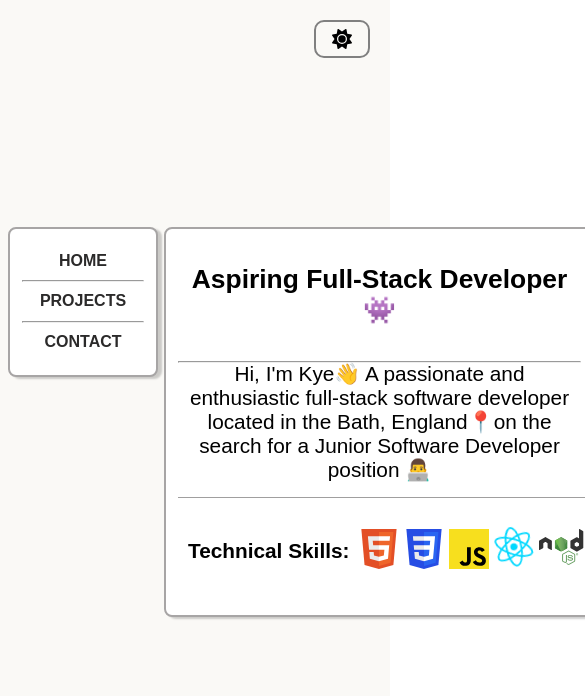
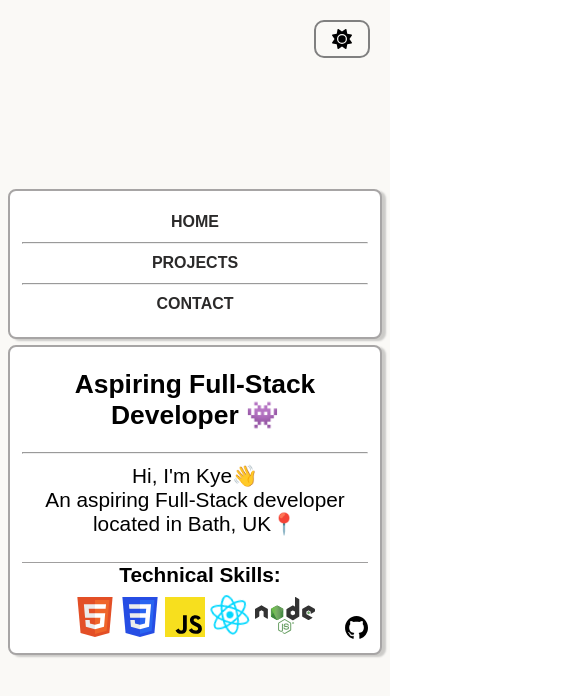
Before and after one commit to yee0802/portfolio-page, a React (Vite) app: page / in a window 390 px wide. Shown: the top 696 px of the page, 585 px wide, since content can reach past the window. Built offline with nearby package versions, Linux system fonts and the light colour scheme.

Commit message:
add basic responsiveness

```diff
--- a/src/App.css
+++ b/src/App.css
@@ -35,3 +35,9 @@ main > article {
   padding: 0.75rem;
   box-shadow: 4px 2px 2px #00000030;
 }
+
+@media screen and (max-width: 850px) {
+  main {
+    grid-template: 150px 1fr / 1fr;
+  }
+}
--- a/src/App.jsx
+++ b/src/App.jsx
@@ -15,6 +15,8 @@ function App() {
 
         <Routes>
           <Route path="/" element={<Home />} />
+          <Route path="/projects" element={<Home />} />
+          <Route path="/contact" element={<Home />} />
         </Routes>
       </main>
     </>
--- a/src/pages/Home/Home.jsx
+++ b/src/pages/Home/Home.jsx
@@ -11,9 +11,8 @@ export default function Home() {
         <h1>Aspiring Full-Stack Developer 👾</h1>
         <hr />
         <p>
-          Hi, I'm Kye👋 A passionate and enthusiastic full-stack software
-          developer located in the Bath, England📍on the search for a Junior
-          Software Developer position 👨‍💻
+          Hi, I'm Kye👋 <br />
+          An aspiring Full-Stack developer located in Bath, UK📍
         </p>
       </section>
 
--- a/src/pages/Home/index.css
+++ b/src/pages/Home/index.css
@@ -36,7 +36,6 @@
 .info > p {
   font-size: 1.3rem;
   max-width: 525px;
-  min-width: 403px;
 }
 
 .github--link {
@@ -87,3 +86,17 @@
     transform: rotate(360deg);
   }
 }
+
+@media screen and (max-width: 850px) {
+  #home {
+    grid-template: 2fr 1fr / 1fr;
+  }
+
+  .profile-pic {
+    display: none;
+  }
+
+  .skills {
+    flex-direction: column;
+  }
+}
```
